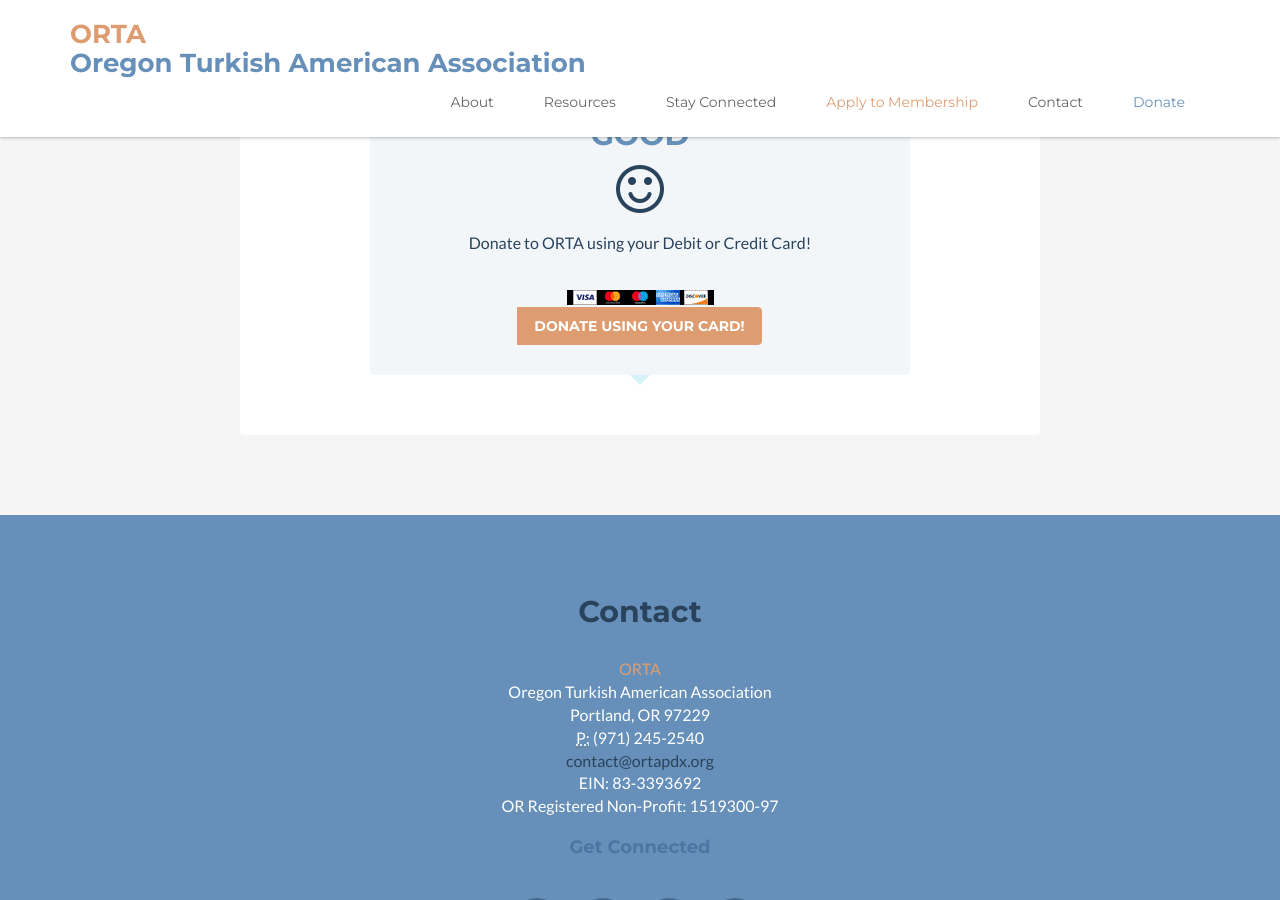
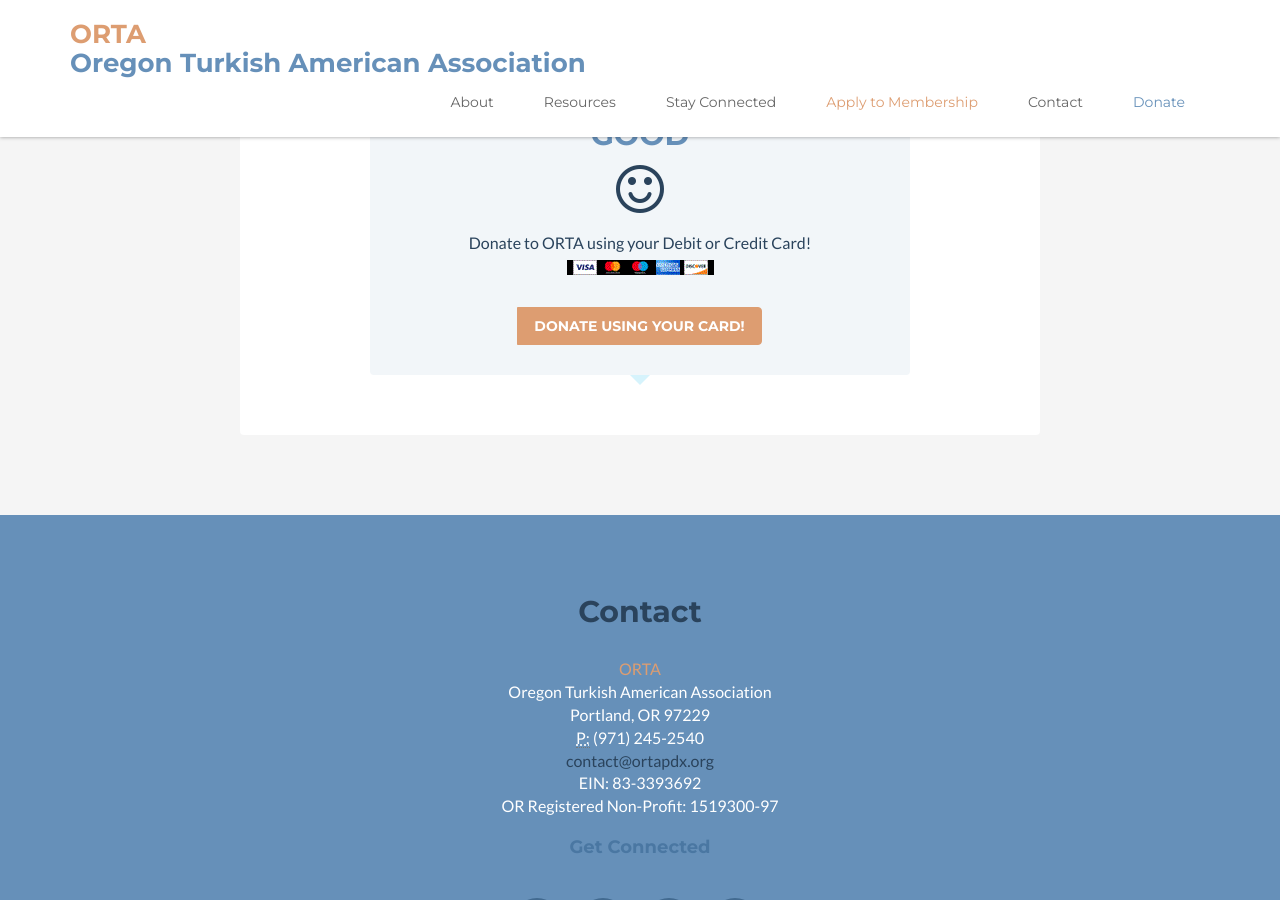
Before and after one commit to ortapdx/ortapdx.github.io, a Jekyll site: the page built from index.html, in a window 1280 px wide and 900 px high, scrolled down 2816 px. Built offline with Jekyll 4.4.1, drawn with Linux system fonts in a browser that asks for light colours; nearby versions of some CDN libraries; comment, search, counter and statistics services are not loaded.

Commit message:
Update index.html

```diff
--- a/index.html
+++ b/index.html
@@ -180,8 +180,7 @@ layout: default
          <div class="speech-bubble">
           <h2 class="text-center">GOOD</h2>
           <div class="icon-holder  text-center"><i class="fa fa-smile-o"></i></div>
-          <p class="intro">Donate to ORTA using your Debit or Credit Card!</p>
-          <div> <img src="images/btn_donateCC_LG.gif"/> </div>
+          <p class="intro">Donate to ORTA using your Debit or Credit Card!<br/><img src="images/btn_donateCC_LG.gif"/></p>
           <div class="input-group-btn">
               <button onclick="window.open('https://www.paypal.com/cgi-bin/webscr?cmd=_s-xclick&hosted_button_id=GRG4X3LPQDCSW&source=url', 'popupwindow', 'scrollbars=yes,width=800,height=600');return true" class="button btn btn-cta-secondary">Donate using your card!</button>
           </div><!-- /btn-group -->
```
